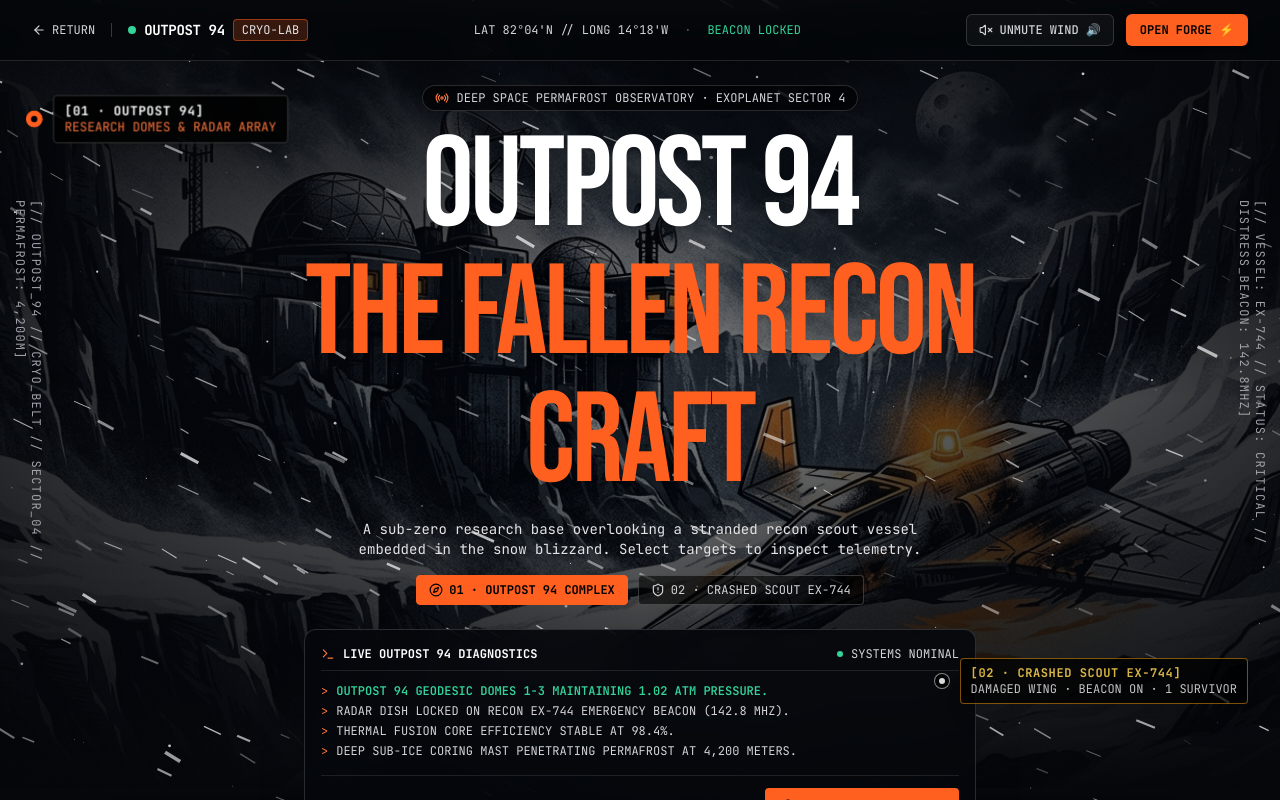
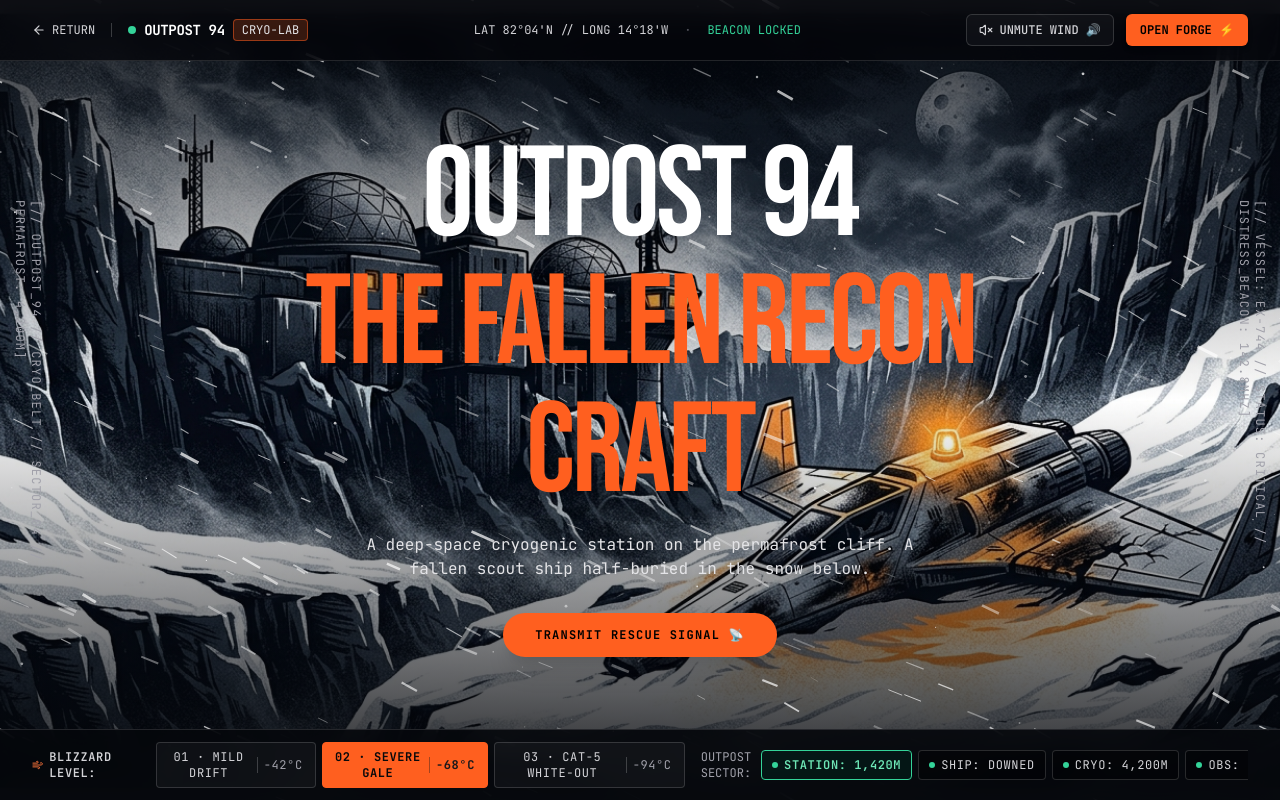
Before and after one commit to hoducvinhh/github-profile-generator, a Next.js app: page /station in a window 1280 px wide. Built offline with nearby package versions, Linux system fonts and the light colour scheme.

Commit message:
refactor(station): remove UI clutter and restore pure, uncluttered Villa Castagneto editorial layout

```diff
--- a/src/app/station/page.tsx
+++ b/src/app/station/page.tsx
@@ -5,39 +5,12 @@ import Link from "next/link";
 import { BlizzardCanvas } from "@/components/showcase/blizzard-canvas";
 import { StormScrubber } from "@/components/showcase/storm-scrubber";
 import { windAudio } from "@/lib/audio/wind-synthesizer";
-import {
-  Volume2,
-  VolumeX,
-  Radio,
-  ArrowLeft,
-  Terminal as TerminalIcon,
-  Crosshair,
-  ShieldAlert,
-  Compass,
-} from "lucide-react";
-
-type TargetId = "STATION" | "SHIP";
+import { Volume2, VolumeX, ArrowLeft } from "lucide-react";
 
 export default function StationPage() {
   const [severity, setSeverity] = React.useState<1 | 2 | 3>(2);
   const [activeSector, setActiveSector] = React.useState<string>("STATION");
-  const [activeTarget, setActiveTarget] = React.useState<TargetId>("STATION");
   const [audioEnabled, setAudioEnabled] = React.useState(false);
-  const [isScanning, setIsScanning] = React.useState(false);
-
-  const [stationLogs, setStationLogs] = React.useState<string[]>([
-    "OUTPOST 94 GEODESIC DOMES 1-3 MAINTAINING 1.02 ATM PRESSURE.",
-    "RADAR DISH LOCKED ON RECON EX-744 EMERGENCY BEACON (142.8 MHZ).",
-    "THERMAL FUSION CORE EFFICIENCY STABLE AT 98.4%.",
-    "DEEP SUB-ICE CORING MAST PENETRATING PERMAFROST AT 4,200 METERS.",
-  ]);
-
-  const [shipLogs, setShipLogs] = React.useState<string[]>([
-    "CRITICAL: RECON SCOUT EX-744 CRASH-LANDED IN SECTOR 4 RAVINE.",
-    "ATMOSPHERIC ENTRY HULL SCORCHING CONFIRMED // STARBOARD WING FRACTURED.",
-    "EMERGENCY AMBER BEACON BROADCASTING TELEMETRY OVER LOCAL PERMAFROST.",
-    "BIO-TELEMETRY: STASIS COCOON INTACT // 1 LIFE SIGN DETECTED IN FORWARD COCKPIT.",
-  ]);
 
   const toggleAudio = () => {
     if (!windAudio) return;
@@ -55,146 +28,24 @@ export default function StationPage() {
     if (windAudio && audioEnabled) {
       windAudio.setSeverity(level);
     }
-    const stormLog =
-      level === 1
-        ? "WIND SPEED MODULATED TO MILD CRYO-DRIFT (-42°C, 18 KNOTS)."
-        : level === 2
-        ? "ALERT: FREEZING GALE DETECTED. ICE FORMATION ON OBSERVATION VIEWPORT."
-        : "CRITICAL: CAT-5 WHITEOUT IN PROGRESS. DEPLOYING HEAVY THERMAL STABILIZERS.";
-
-    if (activeTarget === "STATION") {
-      setStationLogs((prev) => [stormLog, ...prev.slice(0, 4)]);
-    } else {
-      setShipLogs((prev) => [stormLog, ...prev.slice(0, 4)]);
-    }
   };
-
-  const handleSelectTarget = (target: TargetId) => {
-    setActiveTarget(target);
-    setActiveSector(target);
-  };
-
-  const handleSectorSelect = (sector: string) => {
-    setActiveSector(sector);
-    if (sector === "SHIP" || sector === "STATION") {
-      setActiveTarget(sector);
-    }
-  };
-
-  const handleTriggerAction = () => {
-    if (isScanning) return;
-    setIsScanning(true);
-
-    if (activeTarget === "STATION") {
-      setStationLogs((prev) => [
-        "EMITTING HIGH-FREQUENCY SUB-ICE SONAR PULSE...",
-        ...prev,
-      ]);
-      setTimeout(() => {
-        setStationLogs((prev) => [
-          "SUB-SURFACE ANOMALY CONFIRMED AT 4,890M DEPTH // ANCIENT EXTRATERRESTRIAL STRATA DETECTED.",
-          ...prev,
-        ]);
-        setIsScanning(false);
-      }, 1800);
-    } else {
-      setShipLogs((prev) => [
-        "DISPATCHING AUTOMATED CRYO-RESCUE DRONE TO VESSEL EX-744...",
-        ...prev,
-      ]);
-      setTimeout(() => {
-        setShipLogs((prev) => [
-          "DRONE DOCKED WITH FORWARD HATCH // LIFE-SUPPORT UMBILICAL SECURED // EXTRACTION READY.",
-          ...prev,
-        ]);
-        setIsScanning(false);
-      }, 1800);
-    }
-  };
-
-  const activeLogs = activeTarget === "STATION" ? stationLogs : shipLogs;
 
   return (
     <div className="relative h-screen w-full flex flex-col justify-between overflow-hidden bg-[#04060a] text-[#f2f4f8] select-none">
-      {/* Visual Masterpiece: Outpost 94 & Damaged Spaceship Illustration */}
+      {/* Visual Masterpiece: Outpost 94 & Damaged Spaceship Artwork */}
       <div
         className="pointer-events-none absolute inset-0 z-0 bg-cover bg-center transition-all duration-700"
         style={{ backgroundImage: "url('/showcase/outpost-blizzard.jpg')" }}
       />
 
-      {/* Atmospheric Vignette & Contrast Control (guarantees WCAG AA readability) */}
-      <div className="pointer-events-none absolute inset-0 z-0 bg-gradient-to-t from-[#04060a] via-black/45 to-[#04060a]/90" />
-      <div className="pointer-events-none absolute inset-0 z-0 bg-gradient-to-r from-[#04060a]/70 via-transparent to-[#04060a]/70" />
+      {/* Subtle Atmospheric Vignette (guarantees WCAG AA readability without darkening the art) */}
+      <div className="pointer-events-none absolute inset-0 z-0 bg-gradient-to-t from-[#04060a]/90 via-transparent to-[#04060a]/80" />
+      <div className="pointer-events-none absolute inset-0 z-0 bg-radial-[circle_at_center] from-transparent via-transparent to-[#04060a]/60" />
 
       {/* 60FPS Interactive Blizzard Engine Swirling Over Scene */}
       <BlizzardCanvas severity={severity} />
 
-      {/* Interactive Target Pins Over Visual Scenery (Positioned in gutters to prevent text occlusion) */}
-      {/* Target Pin 1: Outpost 94 Research Station (Top Left Cliff) */}
-      <button
-        type="button"
-        onClick={() => handleSelectTarget("STATION")}
-        className={`hidden md:flex absolute top-20 sm:top-24 left-4 sm:left-8 z-30 items-center gap-2.5 group transition-all cursor-pointer ${
-          activeTarget === "STATION" ? "scale-105" : "opacity-85 hover:opacity-100"
-        }`}
-        title="Chọn trạm nghiên cứu Outpost 94"
-      >
-        <div
-          className={`h-4 w-4 rounded-full flex items-center justify-center border transition-all ${
-            activeTarget === "STATION"
-              ? "border-[#ff5f1f] bg-[#ff5f1f]"
-              : "border-white/60 bg-black/70"
-          }`}
-        >
-          <div
-            className={`h-1.5 w-1.5 rounded-full ${
-              activeTarget === "STATION" ? "bg-black" : "bg-white"
-            }`}
-          />
-        </div>
-        <div className="flex flex-col items-start px-2.5 py-1.5 rounded border border-white/20 bg-black/85 backdrop-blur-md text-left font-mono shadow-xl">
-          <span className="text-xs font-bold text-white tracking-wider">
-            [01 · OUTPOST 94]
-          </span>
-          <span className="text-xs text-[#ff773d]">
-            RESEARCH DOMES &amp; RADAR ARRAY
-          </span>
-        </div>
-      </button>
-
-      {/* Target Pin 2: Crashed Scout Spaceship EX-744 (Bottom Right Ravine) */}
-      <button
-        type="button"
-        onClick={() => handleSelectTarget("SHIP")}
-        className={`hidden md:flex absolute bottom-20 sm:bottom-24 right-4 sm:right-8 z-30 items-center gap-2.5 group transition-all cursor-pointer ${
-          activeTarget === "SHIP" ? "scale-105" : "opacity-85 hover:opacity-100"
-        }`}
-        title="Chọn con tàu bị rơi EX-744"
-      >
-        <div
-          className={`h-4 w-4 rounded-full flex items-center justify-center border transition-all ${
-            activeTarget === "SHIP"
-              ? "border-amber-400 bg-amber-400"
-              : "border-white/60 bg-black/70"
-          }`}
-        >
-          <div
-            className={`h-1.5 w-1.5 rounded-full ${
-              activeTarget === "SHIP" ? "bg-black" : "bg-white"
-            }`}
-          />
-        </div>
-        <div className="flex flex-col items-start px-2.5 py-1.5 rounded border border-amber-500/60 bg-black/90 backdrop-blur-md text-left font-mono shadow-xl">
-          <span className="text-xs font-bold text-amber-300 tracking-wider">
-            [02 · CRASHED SCOUT EX-744]
-          </span>
-          <span className="text-xs text-zinc-200">
-            DAMAGED WING · BEACON ON · 1 SURVIVOR
-          </span>
-        </div>
-      </button>
-
-      {/* Edge Stamps - Vertical Technical Badges (Villa Castagneto reference) */}
+      {/* Edge Stamps - Vertical Technical Badges (1:1 with Villa Castagneto reference) */}
       <div className="hidden xl:flex fixed left-3 top-1/2 -translate-y-1/2 vertical-stamp text-xs font-mono tracking-widest text-zinc-400 uppercase pointer-events-none z-30">
         [// OUTPOST_94 // CRYO_BELT // SECTOR_04 // PERMAFROST: 4,200M]
       </div>
@@ -202,8 +53,8 @@ export default function StationPage() {
         [// VESSEL: EX-744 // STATUS: CRITICAL // DISTRESS_BEACON: 142.8MHZ]
       </div>
 
-      {/* Top Telemetry Header Bar */}
-      <header className="relative z-30 w-full border-b border-white/[0.12] px-4 sm:px-8 py-3.5 backdrop-blur-md bg-[#04060a]/85">
+      {/* Top Header Bar */}
+      <header className="relative z-30 w-full border-b border-white/[0.12] px-4 sm:px-8 py-3.5 backdrop-blur-md bg-[#04060a]/80">
         <div className="max-w-7xl mx-auto flex items-center justify-between">
           <div className="flex items-center gap-3">
             <Link
@@ -228,7 +79,7 @@ export default function StationPage() {
             </div>
           </div>
 
-          {/* Center Coordinates & Target Status */}
+          {/* Center Coordinates */}
           <div className="hidden md:flex items-center gap-4 text-xs font-mono text-zinc-300">
             <span>LAT 82°04&apos;N // LONG 14°18&apos;W</span>
             <span className="text-zinc-600">·</span>
@@ -271,16 +122,10 @@ export default function StationPage() {
         </div>
       </header>
 
-      {/* Main Cinematic Center Stage */}
-      <main className="relative z-20 flex-1 flex flex-col items-center justify-center px-4 sm:px-6 py-6 text-center max-w-4xl mx-auto w-full">
-        {/* Top Telemetry Tag */}
-        <div className="inline-flex items-center gap-2 px-3 py-1 rounded-full border border-white/15 bg-black/60 text-xs font-mono text-zinc-300 mb-3 backdrop-blur-md">
-          <Radio className="h-3.5 w-3.5 text-[#ff773d]" />
-          <span>DEEP SPACE PERMAFROST OBSERVATORY · EXOPLANET SECTOR 4</span>
-        </div>
-
+      {/* Main Center Stage (Clean, Minimal & Pure — Exact Villa Castagneto Structure) */}
+      <main className="relative z-20 flex-1 flex flex-col items-center justify-center px-4 sm:px-6 py-8 text-center max-w-4xl mx-auto w-full">
         {/* Ultra-Condensed Bold Headline */}
-        <h1 className="font-display uppercase tracking-tight text-5xl sm:text-7xl md:text-8xl lg:text-9xl leading-[0.9] text-white drop-shadow-md">
+        <h1 className="font-display uppercase tracking-tight text-5xl sm:text-7xl md:text-8xl lg:text-9xl leading-[0.9] text-white drop-shadow-2xl">
           OUTPOST 94
           <br />
           <span className="text-[#ff5f1f]">
@@ -288,114 +133,30 @@ export default function StationPage() {
           </span>
         </h1>
 
-        <p className="mt-3 max-w-xl text-xs sm:text-sm text-zinc-200 font-mono leading-relaxed [text-wrap:pretty] drop-shadow">
-          A sub-zero research base overlooking a stranded recon scout vessel embedded in the snow blizzard. Select targets to inspect telemetry.
+        {/* Short, Poetic Editorial Subtext */}
+        <p className="mt-4 max-w-xl text-sm sm:text-base text-zinc-200 font-mono leading-relaxed [text-wrap:pretty] drop-shadow-md">
+          A deep-space cryogenic station on the permafrost cliff. A fallen scout ship half-buried in the snow below.
         </p>
 
-        {/* Two Target Selector Pills */}
-        <div className="mt-4 flex items-center gap-2.5">
-          <button
-            type="button"
-            onClick={() => handleSelectTarget("STATION")}
-            className={`px-3 py-1.5 rounded text-xs font-mono border transition-colors flex items-center gap-1.5 ${
-              activeTarget === "STATION"
-                ? "border-[#ff5f1f] bg-[#ff5f1f] text-black font-bold"
-                : "border-white/20 bg-black/60 text-zinc-300 hover:text-white"
-            }`}
-          >
-            <Compass className="h-3.5 w-3.5" />
-            <span>01 · OUTPOST 94 COMPLEX</span>
-          </button>
-
-          <button
-            type="button"
-            onClick={() => handleSelectTarget("SHIP")}
-            className={`px-3 py-1.5 rounded text-xs font-mono border transition-colors flex items-center gap-1.5 ${
-              activeTarget === "SHIP"
-                ? "border-amber-400 bg-amber-400 text-black font-bold"
-                : "border-white/20 bg-black/60 text-zinc-300 hover:text-white"
-            }`}
-          >
-            <ShieldAlert className="h-3.5 w-3.5" />
-            <span>02 · CRASHED SCOUT EX-744</span>
-          </button>
-        </div>
-
-        {/* Real-time Telemetry Terminal Box */}
-        <div className="mt-6 w-full max-w-2xl rounded-xl border border-white/15 bg-[#05070c]/90 shadow-2xl backdrop-blur-xl p-4 text-left font-mono text-xs">
-          <div className="flex items-center justify-between border-b border-white/10 pb-2 mb-3">
-            <div className="flex items-center gap-2 text-zinc-300">
-              <TerminalIcon className="h-3.5 w-3.5 text-[#ff773d]" />
-              <span className="font-bold text-white uppercase">
-                {activeTarget === "STATION"
-                  ? "Live Outpost 94 Diagnostics"
-                  : "Vessel EX-744 Crash Telemetry"}
-              </span>
-            </div>
-            <div className="flex items-center gap-2 text-xs text-zinc-300">
-              <span
-                className={`h-1.5 w-1.5 rounded-full ${
-                  activeTarget === "STATION" ? "bg-emerald-400" : "bg-amber-400"
-                }`}
-              />
-              <span>
-                {activeTarget === "STATION" ? "SYSTEMS NOMINAL" : "BEACON BROADCASTING"}
-              </span>
-            </div>
-          </div>
-
-          {/* Interactive Log Feed */}
-          <div className="space-y-1 font-mono text-xs max-h-24 overflow-y-auto text-zinc-300">
-            {activeLogs.map((log, index) => (
-              <div key={index} className="flex items-start gap-2">
-                <span className="text-[#ff773d] select-none">&gt;</span>
-                <span
-                  className={
-                    index === 0
-                      ? activeTarget === "STATION"
-                        ? "text-emerald-400 font-semibold"
-                        : "text-amber-300 font-semibold"
-                      : "text-zinc-300"
-                  }
-                >
-                  {log}
-                </span>
-              </div>
-            ))}
-          </div>
-
-          <div className="mt-4 pt-3 border-t border-white/10 flex items-center justify-between gap-3">
-            <span className="text-zinc-400 text-xs hidden sm:inline">
-              {activeTarget === "STATION"
-                ? "READY FOR SUB-ICE PROBE PENETRATION"
-                : "STASIS LIFE POD EXTRACTION READY"}
-            </span>
-
+        {/* Single Elegant Pill CTA Button (Echoing 'Write to us about dates') */}
+        <div className="mt-8 flex items-center justify-center">
+          <Link href="/builder">
             <button
               type="button"
-              onClick={handleTriggerAction}
-              disabled={isScanning}
-              className="w-full sm:w-auto h-9 px-4 rounded bg-[#ff5f1f] text-black font-mono text-xs font-bold uppercase tracking-wider hover:bg-[#ff773d] transition-colors flex items-center justify-center gap-2 disabled:opacity-50 cursor-pointer"
+              className="h-11 px-8 rounded-full bg-[#ff5f1f] text-black font-mono font-bold text-xs uppercase tracking-widest hover:bg-[#ff773d] transition-all shadow-xl hover:scale-105 cursor-pointer"
             >
-              <Crosshair className="h-3.5 w-3.5" />
-              <span>
-                {isScanning
-                  ? "TRANSMITTING PULSE..."
-                  : activeTarget === "STATION"
-                  ? "COMMENCE DEEP SCAN"
-                  : "DEPLOY RESCUE DRONE"}
-              </span>
+              TRANSMIT RESCUE SIGNAL 📡
             </button>
-          </div>
+          </Link>
         </div>
       </main>
 
-      {/* Bottom Storm Intensity Scrubber (Direct Villa Castagneto Reference) */}
+      {/* Bottom Storm Intensity Scrubber (Direct 1:1 Villa Castagneto Month-Strip Reference) */}
       <StormScrubber
         severity={severity}
         onSelectSeverity={handleSeverityChange}
         activeSector={activeSector}
-        onSelectSector={handleSectorSelect}
+        onSelectSector={setActiveSector}
       />
     </div>
   );
```
